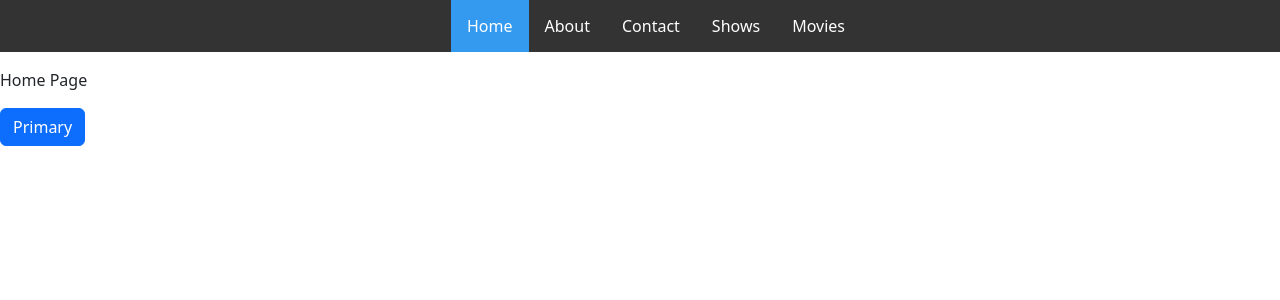
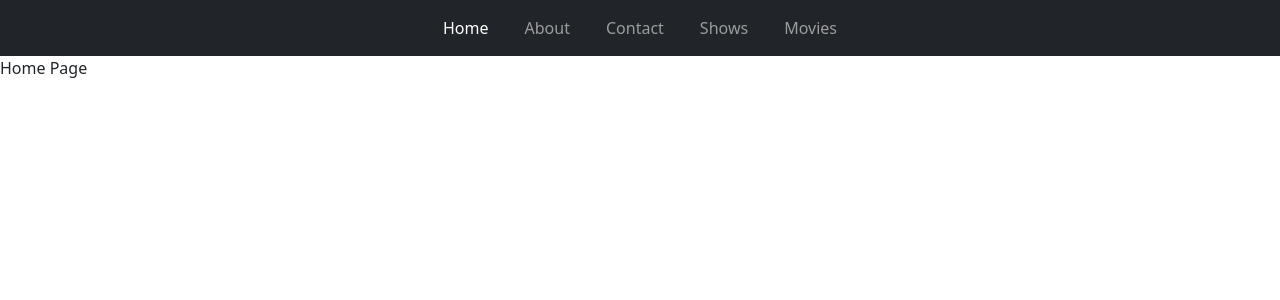
Before and after one commit to hojjatgholamzadeh1997/shows-and-movies_react.js, a React (Vite) app: page / in a window 1280 px wide. Shown: the top 300 px of the page. Built offline with nearby package versions, Linux system fonts and the light colour scheme.

Commit message:
Complete MyNavbar Component

```diff
--- a/src/components/MyNavbar.css
+++ b/src/components/MyNavbar.css
@@ -1,30 +1,35 @@
 /* MyNavbar Component Styles */
-ul {
-  list-style-type: none;
-  margin: 0;
-  padding: 0;
-  overflow: hidden;
-  background-color: #333;
-  display: flex;
-  justify-content: center;
+.nav-link {
+  color: rgba(255, 255, 255, 0.55) !important;
+  text-align: center !important;
 }
 
-li {
-  float: left;
-}
-
-li a {
-  display: block;
-  color: white;
-  text-align: center;
-  padding: 14px 16px;
-  text-decoration: none;
-}
-
-li a:hover:not(.active) {
-  background-color: #111;
+.nav-link:hover {
+  color: rgba(255, 255, 255, 1) !important;
 }
 
 .active {
-  background-color: #339AF0;
+  color: rgba(255, 255, 255, 1) !important;
 }
+
+.navbar-toggler:focus {
+  box-shadow: none !important;
+}
+
+.navbar-toggler:hover {
+  background-color: rgba(0, 0, 0, 0.1) !important;
+}
+
+.navbar-nav {
+  gap: 5px !important;
+}
+
+@media screen and (min-width: 768px) {
+  .navbar-nav {
+  gap: 20px !important;
+  }
+}
+
+.offcanvas {
+  width: 250px !important;
+}
--- a/src/components/MyNavbar.jsx
+++ b/src/components/MyNavbar.jsx
@@ -1,26 +1,42 @@
+import "./MyNavbar.css";
+import Navbar from 'react-bootstrap/Navbar';
+import Container from 'react-bootstrap/Container';
+import Nav from 'react-bootstrap/Nav';
+import Offcanvas from 'react-bootstrap/Offcanvas';
 import { NavLink } from "react-router-dom";
-import "./MyNavbar.css";
 
 function MyNavbar() {
+  const expand = "md";
+
   return (
     <>
-      <ul>
-        <li>
-          <NavLink to="/">Home</NavLink>
-        </li>
-        <li>
-          <NavLink to="/about">About</NavLink>
-        </li>
-        <li>
-          <NavLink to="/contact">Contact</NavLink>
-        </li>
-        <li>
-          <NavLink to="/shows">Shows</NavLink>
-        </li>
-        <li>
-          <NavLink to="/movies">Movies</NavLink>
-        </li>
-      </ul>
+      <Navbar expand={expand} bg="dark" data-bs-theme="dark">
+        <Container fluid>
+          <Navbar.Toggle aria-controls={`offcanvasNavbar-expand-${expand}`} />
+          <Navbar.Offcanvas
+            id={`offcanvasNavbar-expand-${expand}`}
+            aria-labelledby={`offcanvasNavbarLabel-expand-${expand}`}
+            placement="end"
+            data-bs-theme="dark"
+          >
+            <Offcanvas.Header closeButton className="p-4 border-bottom">
+              <Offcanvas.Title id={`offcanvasNavbarLabel-expand-${expand}`}>
+                <img src="./src/assets/images/logo.png" alt="logo" width={100} />
+                <span className="d-block fs-6 mt-3">Shows & Movies</span>
+              </Offcanvas.Title>
+            </Offcanvas.Header>
+            <Offcanvas.Body className="justify-content-center align-items-center">
+              <Nav>
+                <NavLink className="nav-link" to="/">Home</NavLink>
+                <NavLink className="nav-link" to="/about">About</NavLink>
+                <NavLink className="nav-link" to="/contact">Contact</NavLink>
+                <NavLink className="nav-link" to="/shows">Shows</NavLink>
+                <NavLink className="nav-link" to="/movies">Movies</NavLink>
+              </Nav>
+            </Offcanvas.Body>
+          </Navbar.Offcanvas>
+        </Container>
+      </Navbar>
     </>
   );
 }
--- a/src/pages/home/Home.jsx
+++ b/src/pages/home/Home.jsx
@@ -1,4 +1,3 @@
-import Button from 'react-bootstrap/Button';
 import MyNavbar from "../../components/MyNavbar";
 
 function Home() {
@@ -6,7 +5,6 @@ function Home() {
     <>
       <MyNavbar />
       <p>Home Page</p>
-      <Button variant="primary">Primary</Button>
     </>
   );
 }
```
Also changed, not shown: src/assets/images/logo.png (added), 1 other file (tests, documents, lock files or other folders).
